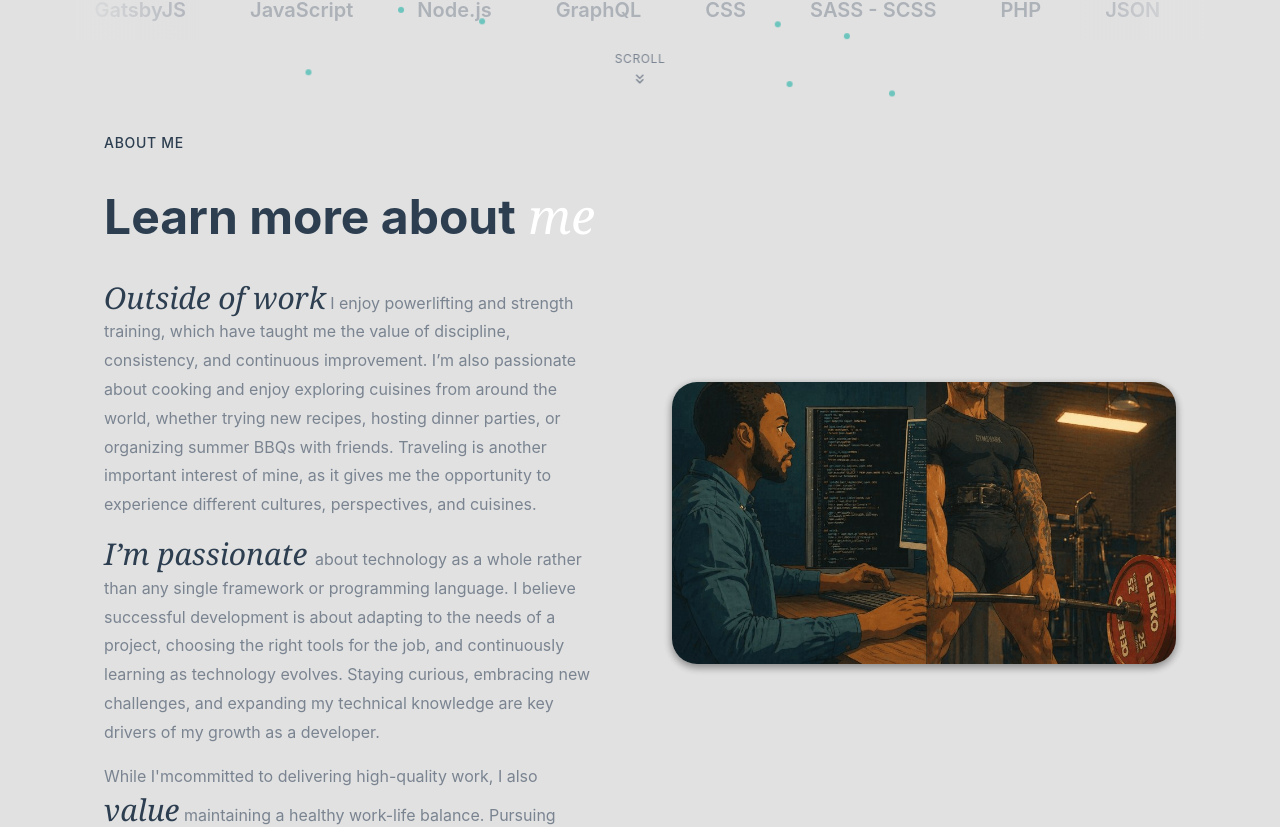
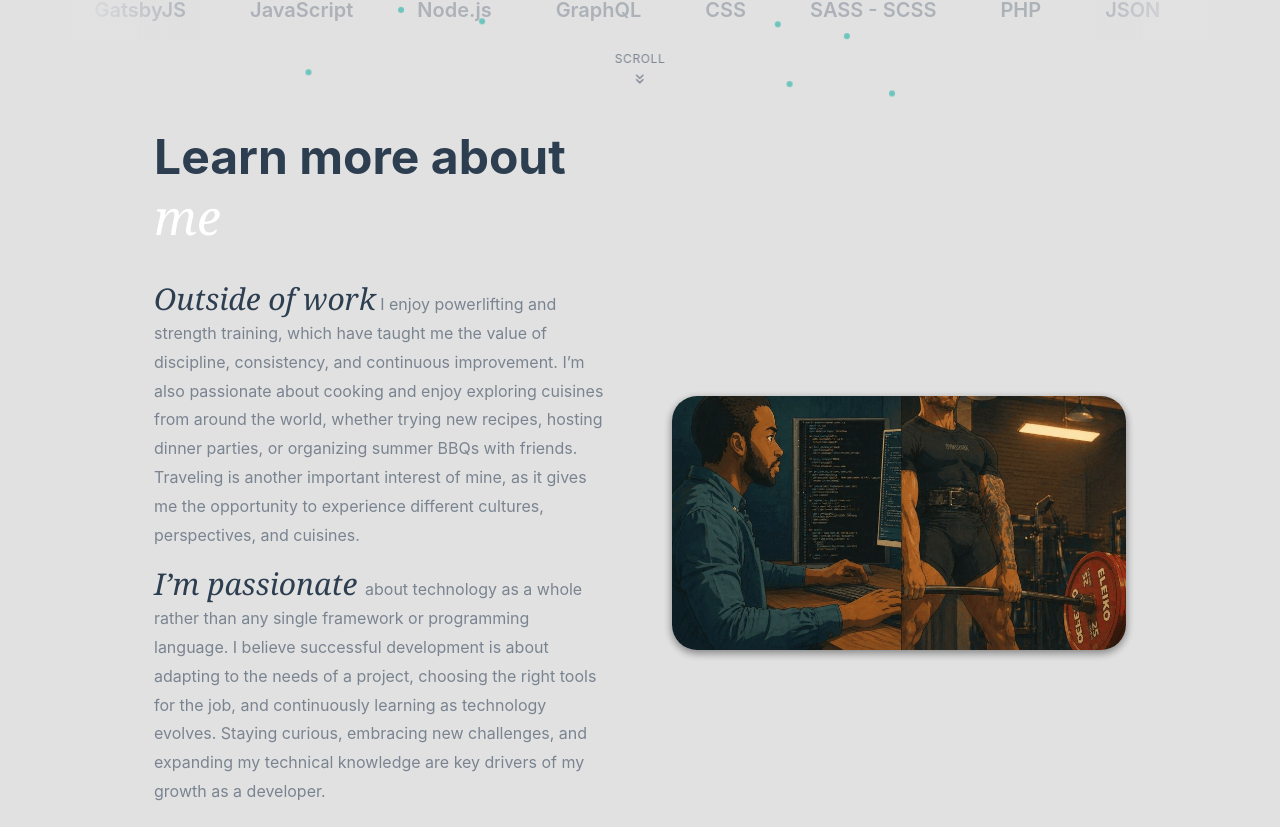
Before and after one commit to nmguni/personal-portfolio, a React (Vite) app: page / in a window 1280 px wide. Shown: the part 677-1504 px from the top of the page. Built offline with nearby package versions, Linux system fonts and the light colour scheme.

Commit message:
layout adjustments

```diff
--- a/src/components/CarouselComponent.jsx
+++ b/src/components/CarouselComponent.jsx
@@ -65,7 +65,7 @@ export const CarouselComponent = ({ slides, chairmanmills }) => {
                   className="group overflow-hidden animate-fade-in md:row-span-1"
                   style={{ animationDelay: `${(idx + 1) * 100}ms` }}
                >
-                  <div className="p-6 space-y-4">
+                  <div className=" project-content-container p-6 space-y-4">
                      <div className="flex items-start justify-between">
                         <h3 className="text-xl text-primary font-semibold ">
                            {mills.title}
--- a/src/index.css
+++ b/src/index.css
@@ -57,8 +57,9 @@ section {
   }
 
   #projects,
-  #about {
-    margin: 0 30px;
+  #about,
+  #experience {
+    margin: 0 80px;
   }
 
   #about,
@@ -259,6 +260,7 @@ section {
     height: 100%;
   }
 }
+
 @media screen and (max-width: 800px) {
   header {
     margin: 0 20px;
@@ -266,4 +268,8 @@ section {
   section {
     padding: 0 10px;
   }
+
+  .project-content-container {
+    padding: 10px 0 10px 0;
+  }
 }
--- a/src/sections/Projects.jsx
+++ b/src/sections/Projects.jsx
@@ -107,7 +107,7 @@ export const Projects = () => {
          {/* Bg glows */}
          <div className="absolute top-1/4 right-0 w-96 h-96 bg-primary/5 rounded-full blur-3xl" />
          <div className="absolute bottom-1/4 left-0 w-64 h-64 bg-highlight/5 rounded-full blur-3xl" />
-         <div className="container mx-auto px-6 relative z-10">
+         <div className="container mx-auto px-6 relative z-10 project-content-container">
             {/* Section Header */}
             <div className="text-center mx-auto max-w-3xl mb-16">
                <span className="text-primary text-sm font-medium tracking-wider uppercase animate-fade-in">
@@ -161,7 +161,7 @@ export const Projects = () => {
                      </div>
 
                      {/* Content */}
-                     <div className="p-6 space-y-4">
+                     <div className="project-content-container  p-6 space-y-4">
                         <div className="flex items-start justify-between">
                            <h3 className="text-xl text-primary font-semibold ">
                               {project.title}
```
